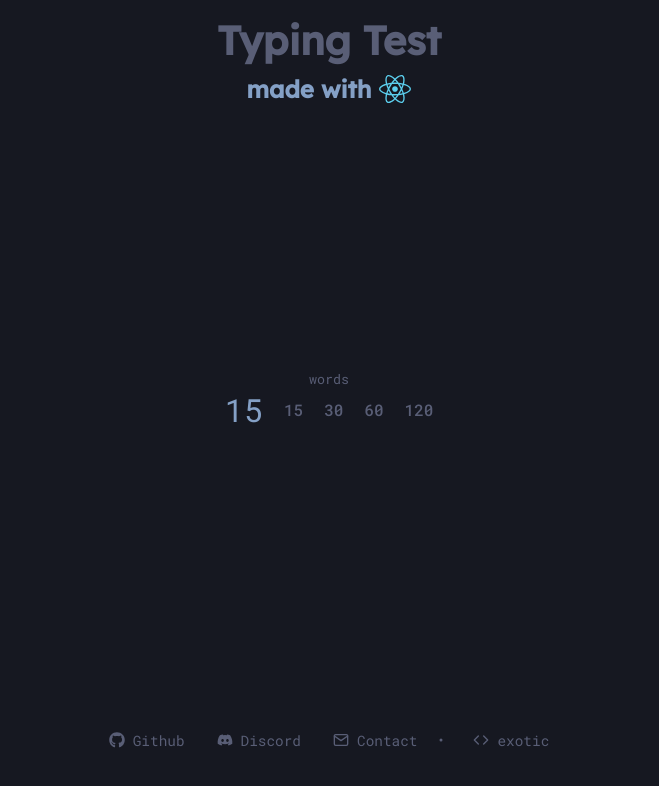
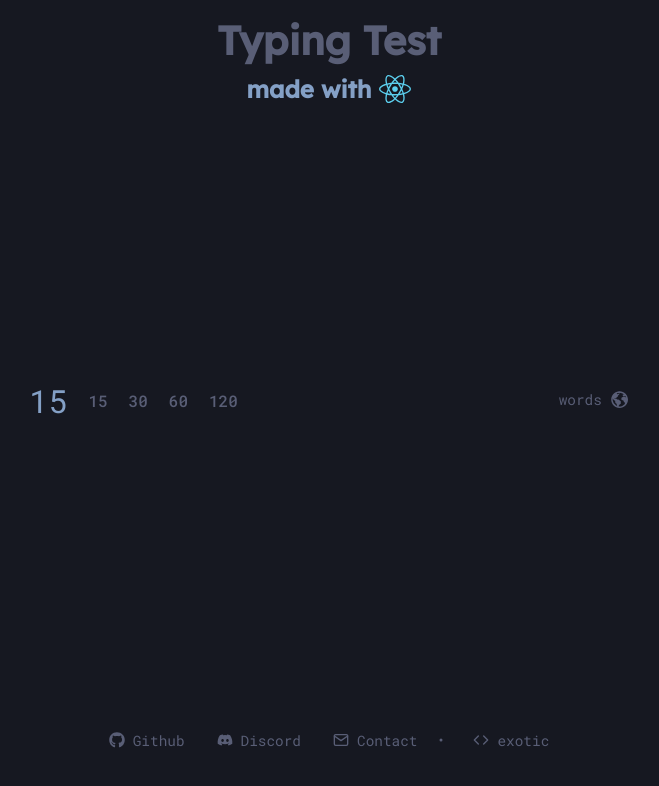
Before and after one commit to hstoklosa/typing-test, a React (Create React App) app: page / in a window 1280 px wide. Shown: the top 786 px of the page, without its empty margins (311-970 px from the left). Built offline with nearby package versions, Linux system fonts and the light colour scheme.

Commit message:
change styling of the settings

```diff
--- a/src/components/ModeSwitch.jsx
+++ b/src/components/ModeSwitch.jsx
@@ -1,7 +1,8 @@
 import "../styles/ModeSwitch.css";
 
 import { useState, useEffect, useRef } from "react";
-
+import { IconContext } from "react-icons";
+import { IoEarthSharp } from "react-icons/io5";
 import useOutsideClick from "../hooks/useOutsideClick";
 
 const ModeSwitch = ({ wordType, setWordType }) => {
@@ -20,6 +21,9 @@ const ModeSwitch = ({ wordType, setWordType }) => {
       <div className={`word-select`}>
          <button className="current-mode" onClick={() => setModeMenu(true)}>
             {wordType}
+            <IconContext.Provider value={{ className: "mode-icon" }}>
+               <IoEarthSharp />
+            </IconContext.Provider>
          </button>
          <div className={`mode-select_wrapper ${modeMenu ? "show" : "hide"}`}>
             <div ref={wrapperRef} className="word-select_menu">
--- a/src/components/sections/TypeTest.jsx
+++ b/src/components/sections/TypeTest.jsx
@@ -16,8 +16,10 @@ const TypeTest = () => {
    return (
       <section id="type-test">
          <div className="container">
-            <ModeSwitch wordType={wordType} setWordType={setWordType} />
-            <Timer timeLeft={timeLeft} setInitialTime={setInitialTime} />
+            <div className="type-settings">
+               <ModeSwitch wordType={wordType} setWordType={setWordType} />
+               <Timer timeLeft={timeLeft} setInitialTime={setInitialTime} />
+            </div>
 
             {/* <div className="words">{}</div>
             <textarea type="text" value={userText} onChange={({ target }) => setUserText(target.value)} /> */}
--- a/src/styles/ModeSwitch.css
+++ b/src/styles/ModeSwitch.css
@@ -1,5 +1,18 @@
 .current-mode {
    color: var(--primary-colour);
+   font-size: 0.9rem;
+   transition: all 0.2s ease-in-out;
+   user-select: none;
+}
+
+.current-mode:hover {
+   color: var(--hover);
+}
+
+.mode-icon {
+   font-size: 1.2rem;
+   margin-left: 0.5rem;
+   vertical-align: bottom;
 }
 
 .mode-select_wrapper {
--- a/src/styles/TypeTest.css
+++ b/src/styles/TypeTest.css
@@ -6,3 +6,12 @@
    justify-content: center;
    position: relative;
 }
+
+.type-settings {
+   display: flex;
+   flex-direction: row-reverse;
+   align-items: center;
+   justify-content: space-between;
+   max-width: 600px;
+   width: 90%;
+}
```
